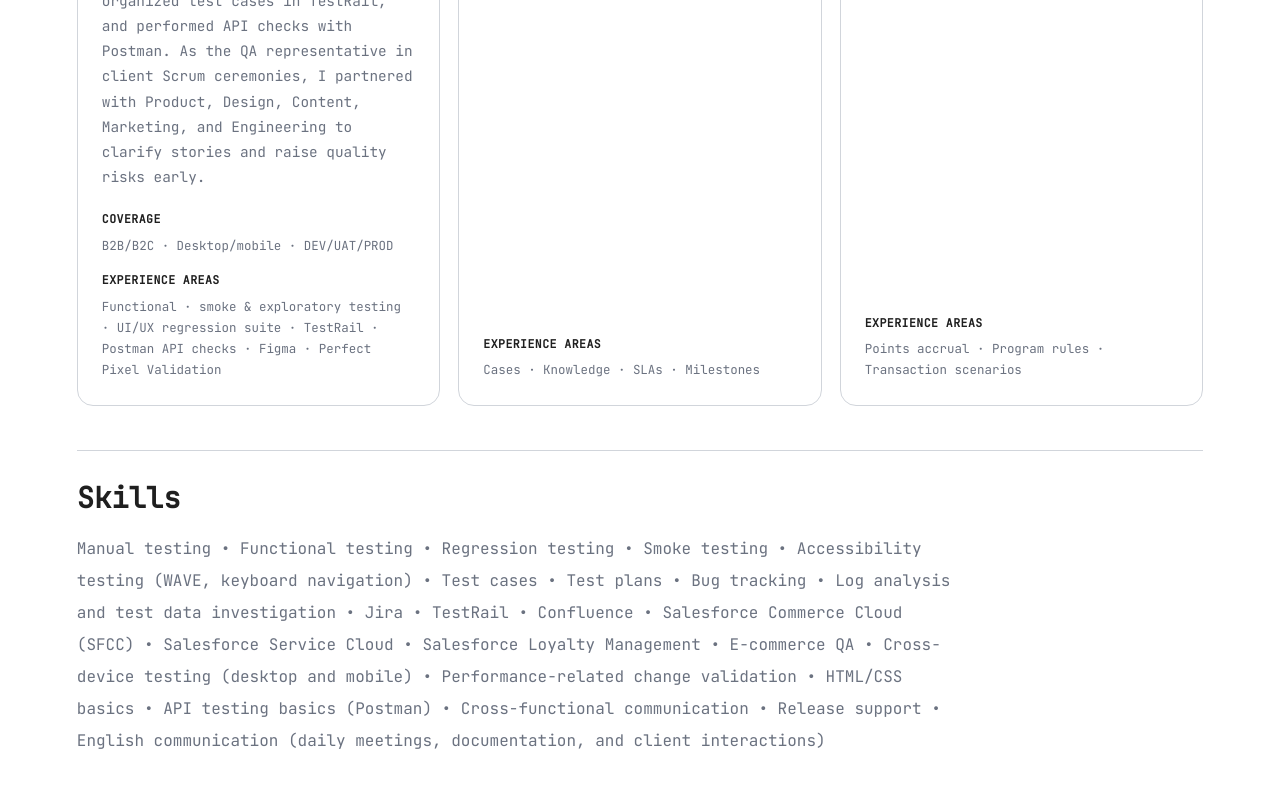
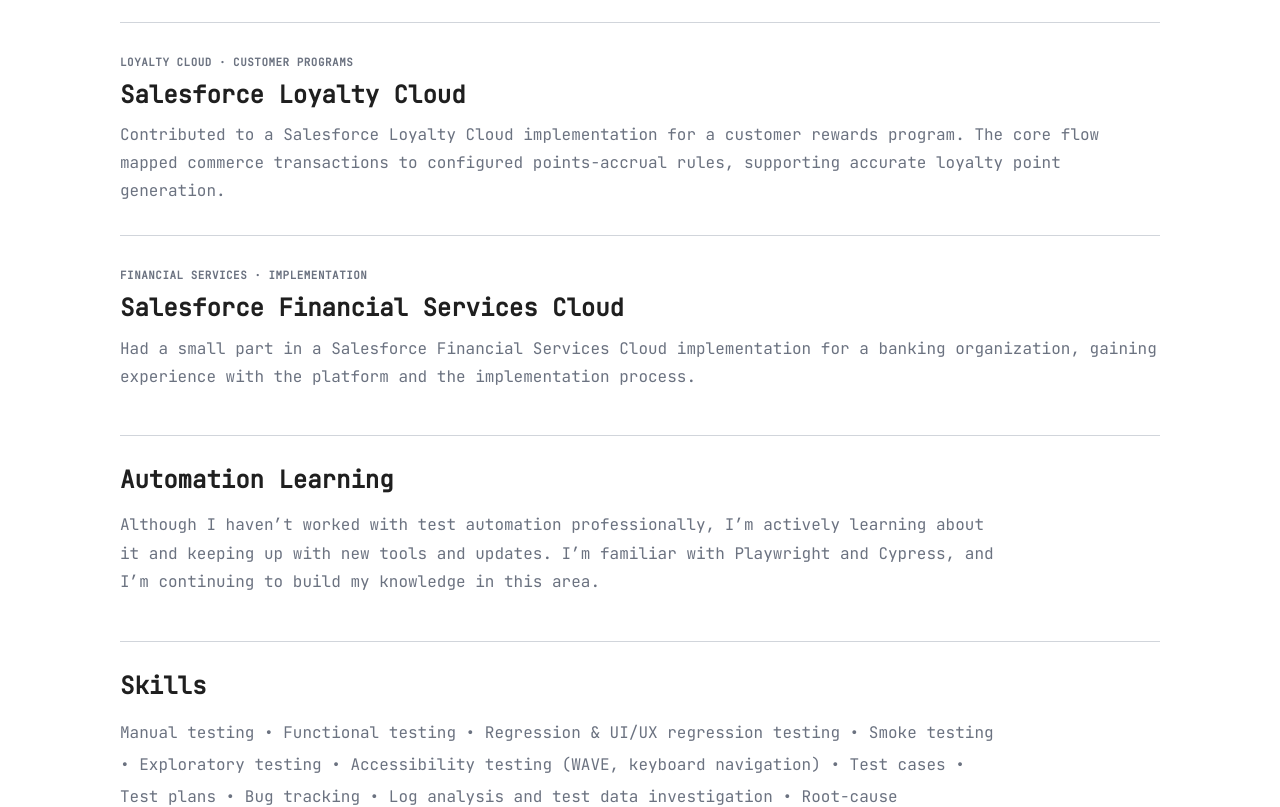
Before and after one commit to vinicius12pm/pro-monotype, a React (Vite) app: page /projects in a window 1280 px wide. Shown: the part 600-1407 px from the top of the page. Built offline with nearby package versions, Linux system fonts and the light colour scheme.

Commit message:
Align Projects headings and name automation section

```diff
--- a/src/pages/Projects/Projects.css
+++ b/src/pages/Projects/Projects.css
@@ -7,59 +7,32 @@
 
 .projects-content {
     width:100%;
-    max-width:1320px;
+    max-width:1040px;
     margin:0 auto;
 }
 
-.projects-heading {
-    margin-bottom:28px;
+.projects-list {
+    display:flex;
+    flex-direction:column;
+    gap:32px;
 }
 
-.projects-kicker {
-    margin-bottom:12px;
-    color:var(--accent);
-    font-size:.78rem;
-    font-weight:700;
-    letter-spacing:.08em;
-    line-height:1.4;
+.project-section {
+    min-width:0;
+    padding-bottom:30px;
+    border-bottom:1px solid var(--line);
 }
 
-.projects-title {
-    margin:0;
-    font-size:clamp(1.5rem, 3vw, 1.8rem);
-    line-height:1.1;
+.project-section:last-child {
+    padding-bottom:0;
+    border-bottom:0;
 }
 
-.projects-grid {
-    display:grid;
-    grid-template-columns:repeat(auto-fit, minmax(min(100%, 300px), 1fr));
-    gap:18px;
-    align-items:stretch;
-}
-
-.project-card {
-    min-width:0;
-    min-height:420px;
-    display:flex;
-    flex-direction:column;
-    padding:24px;
-    border:1px solid var(--line);
-    border-radius:16px;
-    background:var(--background);
-    transition:border-color .2s ease, transform .2s ease;
-}
-
-.project-card:hover {
-    border-color:var(--accent);
-    transform:translateY(-3px);
-}
-
-.project-card-top {
+.project-section-top {
     display:flex;
     align-items:center;
     justify-content:flex-start;
-    gap:12px;
-    margin-bottom:36px;
+    margin-bottom:10px;
 }
 
 .project-label {
@@ -67,46 +40,34 @@
     font-size:.68rem;
     font-weight:700;
     letter-spacing:.05em;
-    text-align:right;
+    text-align:left;
 }
 
 .project-title {
     margin:0 0 10px;
-    font-size:1.3rem;
+    font-size:24px;
     line-height:1.35;
 }
 
 .project-description {
     margin:0;
     color:var(--gray);
-    font-size:.9rem;
+    font-size:1rem;
     line-height:1.75;
 }
 
-.project-details {
-    width:100%;
-    margin-top:auto;
-    padding-top:20px;
+.personal-experience {
+    margin-top:44px;
+    padding-top:28px;
+    border-top:1px solid var(--line);
 }
 
-.project-detail-label {
-    margin:0 0 6px;
-    color:var(--text);
-    font-size:.72rem;
-    font-weight:700;
-    letter-spacing:.04em;
-    text-transform:uppercase;
-}
-
-.project-detail-text {
+.personal-experience-text {
+    max-width:92ch;
     margin:0;
     color:var(--gray);
-    font-size:.78rem;
-    line-height:1.7;
-}
-
-.project-technology-label {
-    margin-top:14px;
+    font-size:1rem;
+    line-height:1.8;
 }
 
 .projects-skills {
@@ -117,7 +78,7 @@
 
 .projects-skills-title {
     margin:0 0 16px;
-    font-size:clamp(1.5rem, 3vw, 1.8rem);
+    font-size:24px;
 }
 
 .projects-skills-list {
@@ -133,37 +94,27 @@
         padding:36px 22px 48px;
     }
 
-    .projects-heading {
-        margin-bottom:22px;
+    .projects-list {
+        gap:26px;
     }
 
-    .projects-grid {
-        gap:14px;
-    }
-
-    .project-card {
-        min-height:0;
-        padding:20px;
-        border-radius:14px;
-    }
-
-    .project-card-top {
-        margin-bottom:24px;
-    }
-
-    .project-title {
-        font-size:1.15rem;
-    }
-
-    .project-details {
-        margin-top:22px;
-        padding-top:16px;
-        border-top:1px solid var(--line);
+    .project-section {
+        padding-bottom:24px;
     }
 
     .projects-skills {
         margin-top:32px;
         padding-top:22px;
+    }
+
+    .personal-experience {
+        margin-top:32px;
+        padding-top:22px;
+    }
+
+    .personal-experience-text {
+        font-size:.95rem;
+        line-height:1.9;
     }
 
     .projects-skills-title {
--- a/src/pages/Projects/Projects.jsx
+++ b/src/pages/Projects/Projects.jsx
@@ -3,13 +3,15 @@ import "./Projects.css";
 const skills = [
   "Manual testing",
   "Functional testing",
-  "Regression testing",
+  "Regression & UI/UX regression testing",
   "Smoke testing",
+  "Exploratory testing",
   "Accessibility testing (WAVE, keyboard navigation)",
   "Test cases",
   "Test plans",
   "Bug tracking",
   "Log analysis and test data investigation",
+  "Root-cause investigation",
   "Jira",
   "TestRail",
   "Confluence",
@@ -17,10 +19,14 @@ const skills = [
   "Salesforce Service Cloud",
   "Salesforce Loyalty Management",
   "E-commerce QA",
+  "B2B/B2C e-commerce testing",
+  "OMS integration testing",
   "Cross-device testing (desktop and mobile)",
   "Performance-related change validation",
   "HTML/CSS basics",
   "API testing basics (Postman)",
+  "Figma",
+  "Perfect Pixel Validation",
   "Cross-functional communication",
   "Release support",
   "English communication (daily meetings, documentation, and client interactions)",
@@ -32,27 +38,24 @@ const projects = [
     title: "Salesforce Commerce Cloud",
     description:
       "My primary area of expertise is SFCC, where I have worked across complex B2B and B2C e-commerce journeys connected to OMS, on both desktop and mobile. Beyond ticket validation, I handled ticket sign-off during QA coverage, performed functional testing, ran smoke and exploratory tests across environments, and supported root-cause validation. I helped build a full-site UI/UX regression suite, organized test cases in TestRail, and performed API checks with Postman. As the QA representative in client Scrum ceremonies, I partnered with Product, Design, Content, Marketing, and Engineering to clarify stories and raise quality risks early.",
-    focusLabel: "Coverage",
-    focus: "B2B/B2C · Desktop/mobile · DEV/UAT/PROD",
-    technologyLabel: "Experience areas",
-    technology:
-      "Functional · smoke & exploratory testing · UI/UX regression suite · TestRail · Postman API checks · Figma · Perfect Pixel Validation",
   },
   {
     label: "SERVICE CLOUD · IMPLEMENTATION",
     title: "Salesforce Service Cloud",
     description:
       "Supported work on a Salesforce Service Cloud implementation, contributing to service workflows built around case management, Knowledge, service-level agreements, and milestones.",
-    focusLabel: "Experience areas",
-    focus: "Cases · Knowledge · SLAs · Milestones",
   },
   {
     label: "LOYALTY CLOUD · CUSTOMER PROGRAMS",
     title: "Salesforce Loyalty Cloud",
     description:
       "Contributed to a Salesforce Loyalty Cloud implementation for a customer rewards program. The core flow mapped commerce transactions to configured points-accrual rules, supporting accurate loyalty point generation.",
-    focusLabel: "Experience areas",
-    focus: "Points accrual · Program rules · Transaction scenarios",
+  },
+  {
+    label: "FINANCIAL SERVICES · IMPLEMENTATION",
+    title: "Salesforce Financial Services Cloud",
+    description:
+      "Had a small part in a Salesforce Financial Services Cloud implementation for a banking organization, gaining experience with the platform and the implementation process.",
   },
 ];
 
@@ -60,31 +63,30 @@ function Projects() {
   return (
     <section className="projects-page" aria-label="Projects">
       <div className="projects-content">
-        <div className="projects-grid">
+        <div className="projects-list">
           {projects.map((project) => (
-            <article className="project-card" key={project.title}>
-              <div className="project-card-top">
+            <article className="project-section" key={project.title}>
+              <div className="project-section-top">
                 <span className="project-label">{project.label}</span>
               </div>
 
               <h2 className="project-title">{project.title}</h2>
               <p className="project-description">{project.description}</p>
-
-              <div className="project-details">
-                <p className="project-detail-label">{project.focusLabel}</p>
-                <p className="project-detail-text">{project.focus}</p>
-                {project.technology && (
-                  <>
-                    <p className="project-detail-label project-technology-label">
-                      {project.technologyLabel}
-                    </p>
-                    <p className="project-detail-text">{project.technology}</p>
-                  </>
-                )}
-              </div>
             </article>
           ))}
         </div>
+
+        <section className="personal-experience" aria-labelledby="personal-experience-title">
+          <h2 className="projects-skills-title" id="personal-experience-title">
+            Automation Learning
+          </h2>
+          <p className="personal-experience-text">
+            Although I haven’t worked with test automation professionally, I’m
+            actively learning about it and keeping up with new tools and updates.
+            I’m familiar with Playwright and Cypress, and I’m continuing to build
+            my knowledge in this area.
+          </p>
+        </section>
 
         <section className="projects-skills" aria-labelledby="projects-skills-title">
           <h2 className="projects-skills-title" id="projects-skills-title">Skills</h2>
```
